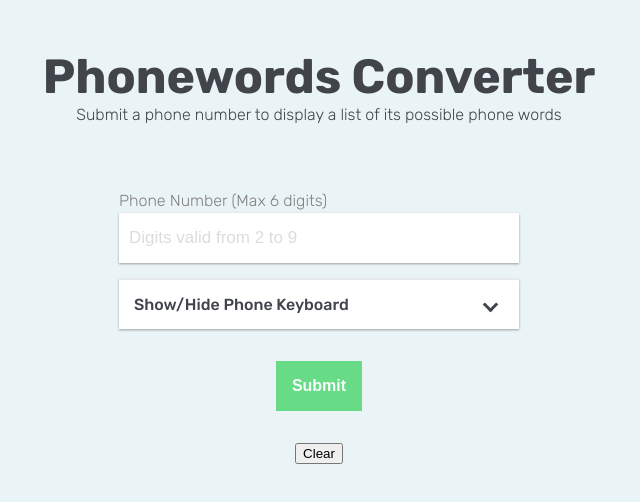
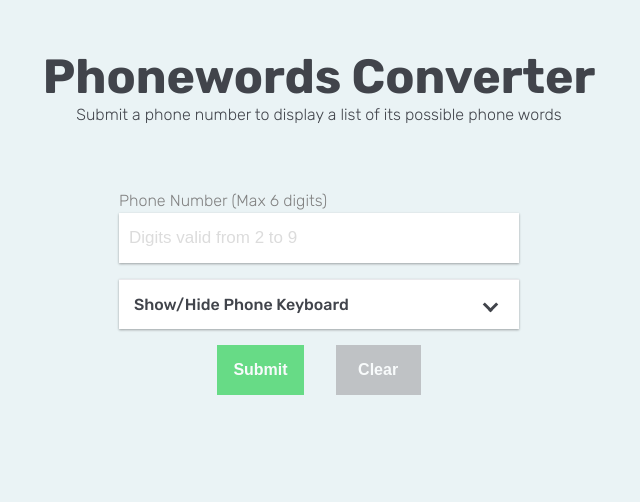
Before and after one commit to diegodinizz/phonewords-converter, a React (Create React App) app in the folder client/: page / in a window 1280 px wide. Shown: the top 502 px of the page, without its empty margins (321-961 px from the left). Built offline with nearby package versions, Linux system fonts and the light colour scheme.

Commit message:
changed button for custom button

```diff
--- a/client/src/components/Button.js
+++ b/client/src/components/CustomButton.js
@@ -10,8 +10,9 @@ const getButtonStyles = props => {
 }
 
 const Container = styled.button`
+  min-width: 85px;
   width: auto;
-  background-color: #30d158;
+  background-color: ${({ backgroundColor }) => backgroundColor};
   color: #fff;
   cursor: pointer;
   font-size: 1rem;
@@ -21,13 +22,13 @@ const Container = styled.button`
   text-align: center;
   border: none;
   outline: none;
-  margin: 2rem;
+  margin: 1rem;
 
   ${getButtonStyles}
 `
 
-export const Button = ({ children, onClick, disabled }) => (
-  <Container onClick={onClick} disabled={disabled}>
+export const CustomButton = ({ children, onClick, disabled, color }) => (
+  <Container onClick={onClick} disabled={disabled} backgroundColor={color}>
     {children}
   </Container>
 )
--- a/client/src/pages/Home.js
+++ b/client/src/pages/Home.js
@@ -4,7 +4,7 @@ import { useDispatch } from 'react-redux'
 
 import { InputField } from '../components/InputField'
 import { PhoneKeyboard } from '../components/PhoneKeyboard'
-import { Button } from '../components/Button'
+import { CustomButton } from '../components/CustomButton'
 import { WordList } from '../container/WordList'
 
 import { clearPhoneWords, fetchPhoneWordsAsync } from '../redux/actions'
@@ -26,6 +26,11 @@ const Subtitle = styled.h3`
   font-size: 1rem;
   font-weight: 300;
   margin: 0 0 4rem 0;
+`
+
+const ButtonsContainer = styled.div`
+  display: flex;
+  flex-direction: row;
 `
 
 export const Home = () => {
@@ -63,10 +68,22 @@ export const Home = () => {
         onChange={event => setInputTerm([event.target.value].join(''))}
       />
       <PhoneKeyboard onClick={handleClick} />
-      <Button onClick={handleSubmit} disabled={inputTerm === ''}>
-        Submit
-      </Button>
-      <button onClick={handleClear}>Clear</button>
+      <ButtonsContainer>
+        <CustomButton
+          onClick={handleSubmit}
+          disabled={inputTerm === ''}
+          color='#30d158'
+        >
+          Submit
+        </CustomButton>
+        <CustomButton
+          onClick={handleClear}
+          disabled={inputTerm === ''}
+          color='#AEAEB2'
+        >
+          Clear
+        </CustomButton>
+      </ButtonsContainer>
       <WordList number={number} />
     </Container>
   )
```
Also changed, not shown: 1 other file (tests, documents, lock files or other folders).
